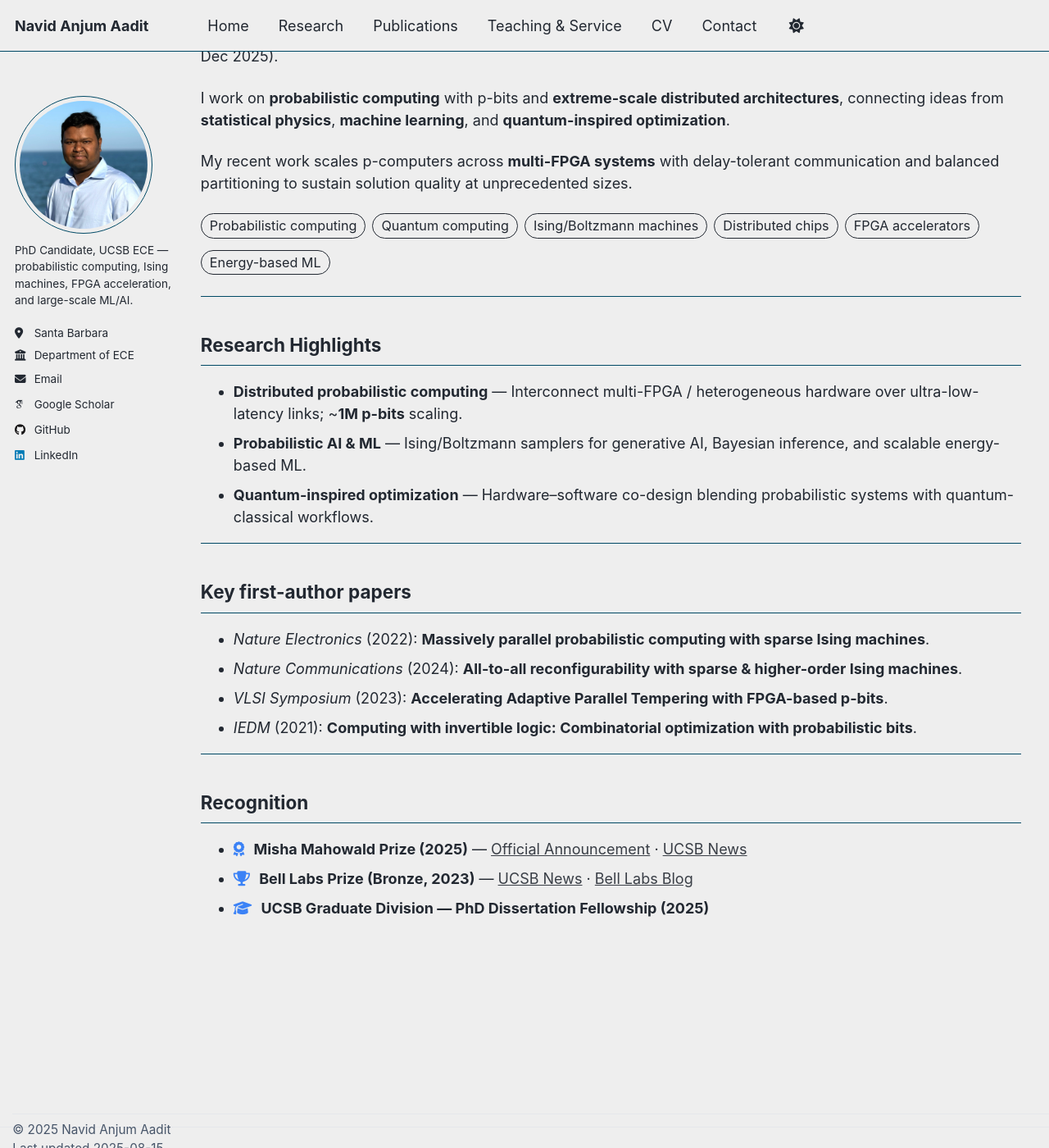
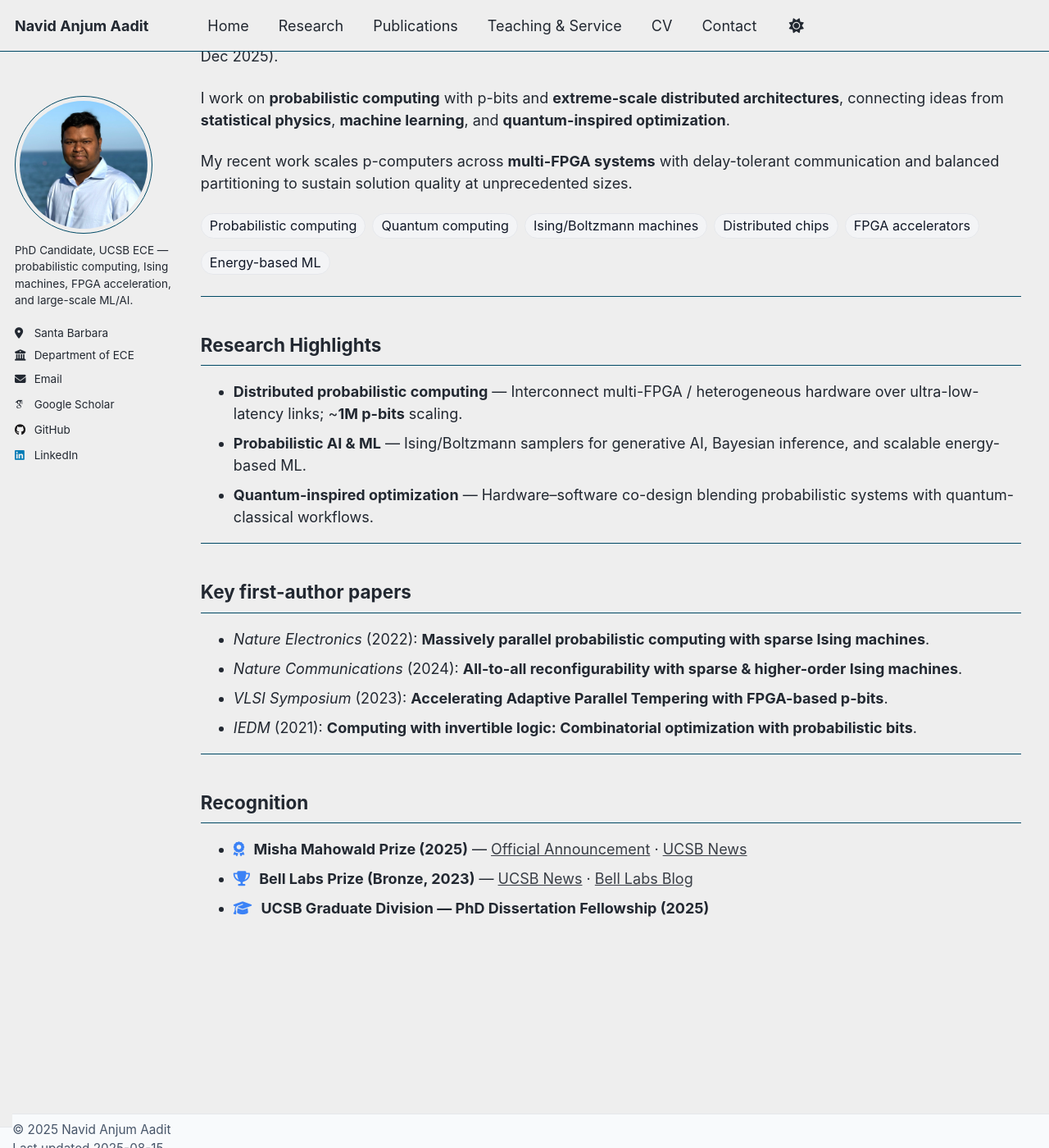
Before and after one commit to navidaadit/navidaadit.github.io, a Jekyll site: the page built from _pages/about.md, in a window 1280 px wide and 1400 px high, scrolled down 649 px. Shown: the whole window at 82% size. Built offline with Jekyll 4.4.1, drawn with Linux system fonts in a browser that asks for light colours; some web fonts are replaced.

Commit message:
Update _custom.scss

```diff
--- a/_sass/_custom.scss
+++ b/_sass/_custom.scss
@@ -1,13 +1,13 @@
 /* ===========================
    Navid Aadit — site overrides
-   (no hero overlap/crop, tuned widths, justified text, dark-mode pills, clean footer)
+   (grid layout, justified text, hero image, theme-aware pills + footer)
    =========================== */
 
 /* ---------- Layout width ---------- */
 .initial-content,
 .page__inner,
 .page {
-  max-width: 90vw; /* leave a little margin on ultra-wide screens */
+  max-width: 90vw; /* keep a little margin on ultra-wide screens */
   margin-left: auto;
   margin-right: auto;
   padding-left: 16px;
@@ -19,6 +19,15 @@
   --sidebar: 320px;
   --gap: 48px;
   --content-max: 75%; /* inner text width inside right column */
+
+  /* LIGHT defaults for theme-aware bits */
+  --tag-bg: #f3f4f6;
+  --tag-border: #e5e7eb;
+  --tag-fg: #111827;
+
+  --footer-bg: #f8fafc;
+  --footer-fg: #475569;
+  --footer-border: #e5e7eb;
 }
 
 .layout--single .page {
@@ -103,10 +112,10 @@
   border: 1px solid #3f5fc0;
   transition: background-color .2s ease, border-color .2s ease, transform .02s ease;
 }
-.page__content .btn--cv:hover   { background-color: #3f5fc0; border-color: #3552a6; }
-.page__content .btn--cv:active  { transform: translateY(1px); }
+.page__content .btn--cv:hover  { background-color: #3f5fc0; border-color: #3552a6; }
+.page__content .btn--cv:active { transform: translateY(1px); }
 
-/* ---------- Keyword pills (theme-aware) ---------- */
+/* ---------- Keyword pills (THEME-AWARE) ---------- */
 .keyword-pills {
   list-style: none;
   padding: 0;
@@ -121,25 +130,61 @@
   padding: 6px 10px;
   border-radius: 999px;
   white-space: nowrap;
-  border: 1px solid;
+  border: 1px solid var(--tag-border) !important;
+  background: var(--tag-bg) !important;
+  color: var(--tag-fg) !important;
 }
 
-/* Light theme pills */
-html[data-theme="light"] .keyword-pills li {
-  background: #f3f4f6;          /* soft gray */
-  border-color: #e5e7eb;
-  color: #111827;
+/* Cover all common DARK-mode toggles used by AcademicPages/Minimal Mistakes */
+html[data-theme="dark"],
+html.dark,
+body.dark,
+:root.theme-dark,
+.theme--dark,
+.mm-dark {
+  --tag-bg: rgba(255,255,255,.08);
+  --tag-border: rgba(255,255,255,.22);
+  --tag-fg: #e5e7eb;
+
+  --footer-bg: #0b1220;
+  --footer-fg: #cbd5e1;
+  --footer-border: #1f2937;
 }
 
-/* Dark theme pills */
-html[data-theme="dark"] .keyword-pills li {
-  background: rgba(255,255,255,.08);
-  border-color: rgba(255,255,255,.14);
-  color: #e5e7eb;
+/* Also respect system dark if no explicit toggle is set */
+@media (prefers-color-scheme: dark) {
+  :root:not([data-theme="light"]):not(.theme-light) {
+    --tag-bg: rgba(255,255,255,.08);
+    --tag-border: rgba(255,255,255,.22);
+    --tag-fg: #e5e7eb;
+
+    --footer-bg: #0b1220;
+    --footer-fg: #cbd5e1;
+    --footer-border: #1f2937;
+  }
 }
 
 /* Icons in Recognition list */
 .page__content i.fas { color: #3b82f6; margin-right: 6px; }
+
+/* ---------- Footer: professional, smaller, theme-aware ---------- */
+.page__footer {
+  background: var(--footer-bg) !important;
+  color: var(--footer-fg) !important;
+  border-top: 1px solid var(--footer-border) !important;
+  padding: 8px 0 !important;
+  font-size: 0.85rem; /* smaller */
+}
+
+/* Hide “Follow / Feed” row */
+.page__footer-follow { display: none !important; }
+
+/* Footer copyright row width + spacing */
+.page__footer-copyright {
+  max-width: 90vw;
+  margin: 0 auto;
+  padding: 0 16px;
+}
 
 /* ---------- Responsive ---------- */
 .page { margin-top: 1rem; }
@@ -159,32 +204,3 @@ html[data-theme="dark"] .keyword-pills li {
   }
   .hero-img { width: 100%; margin-left: 0; margin-right: 0; }
 }
-
-/* ---------- Footer (professional, smaller, theme-aware) ---------- */
-.page__footer {
-  background: var(--footer-bg, transparent) !important;
-  color: var(--footer-fg, #475569) !important;
-  border-top: 1px solid var(--footer-border, #e5e7eb);
-  padding: 8px 0 !important;
-  font-size: 0.85rem; /* smaller */
-}
-
-/* Hide “Follow / Feed” row if present */
-.page__footer-follow { display: none !important; }
-
-/* Footer link color = inherit */
-.page__footer a { color: inherit; text-decoration: underline; text-underline-offset: 2px; }
-
-/* Light theme footer tokens */
-html[data-theme="light"] {
-  --footer-bg: #f8fafc;
-  --footer-fg: #475569;
-  --footer-border: #e5e7eb;
-}
-
-/* Dark theme footer tokens */
-html[data-theme="dark"] {
-  --footer-bg: #0b1220;
-  --footer-fg: #9fb4d0;
-  --footer-border: #1f2937;
-}
```
